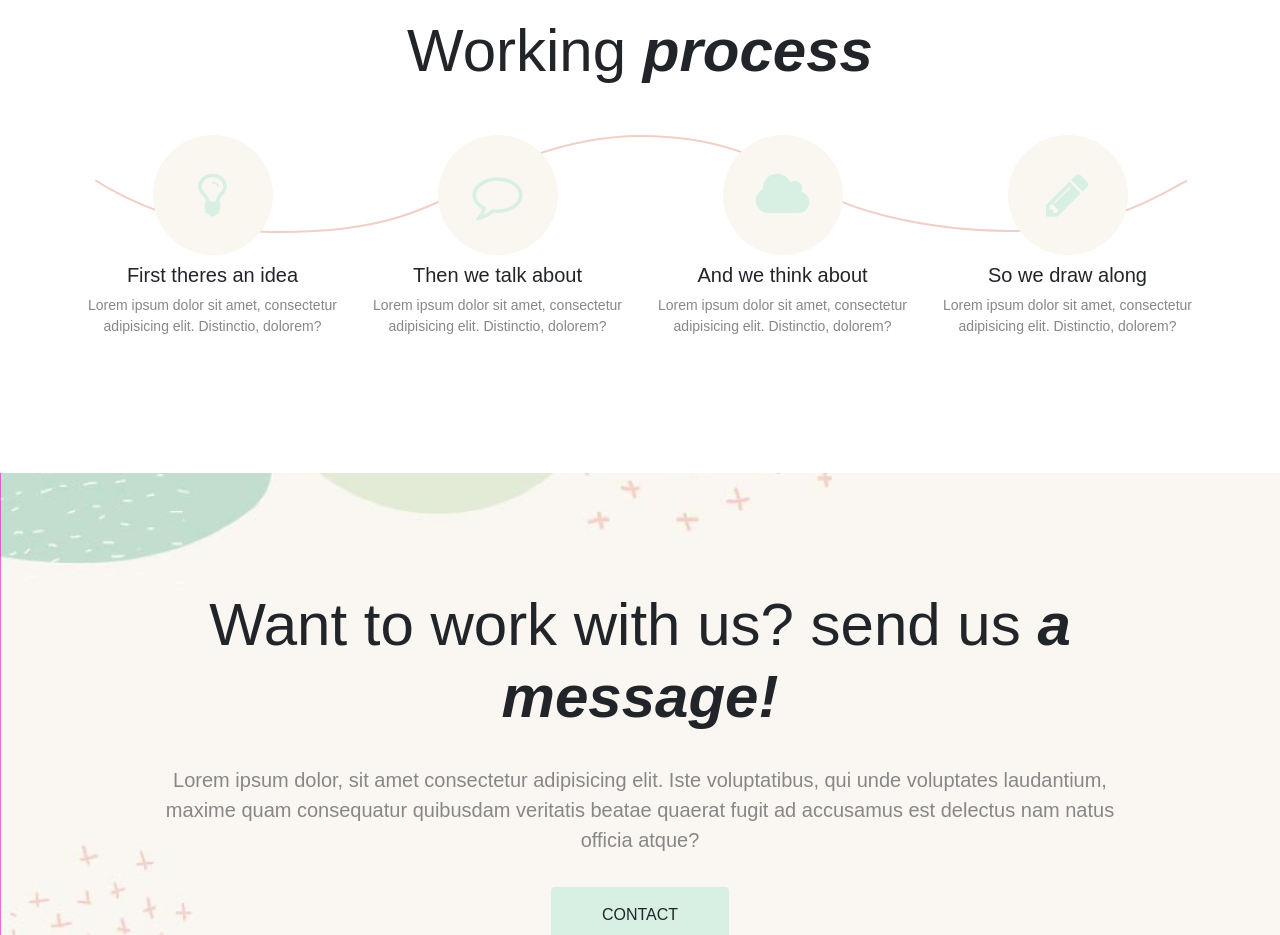
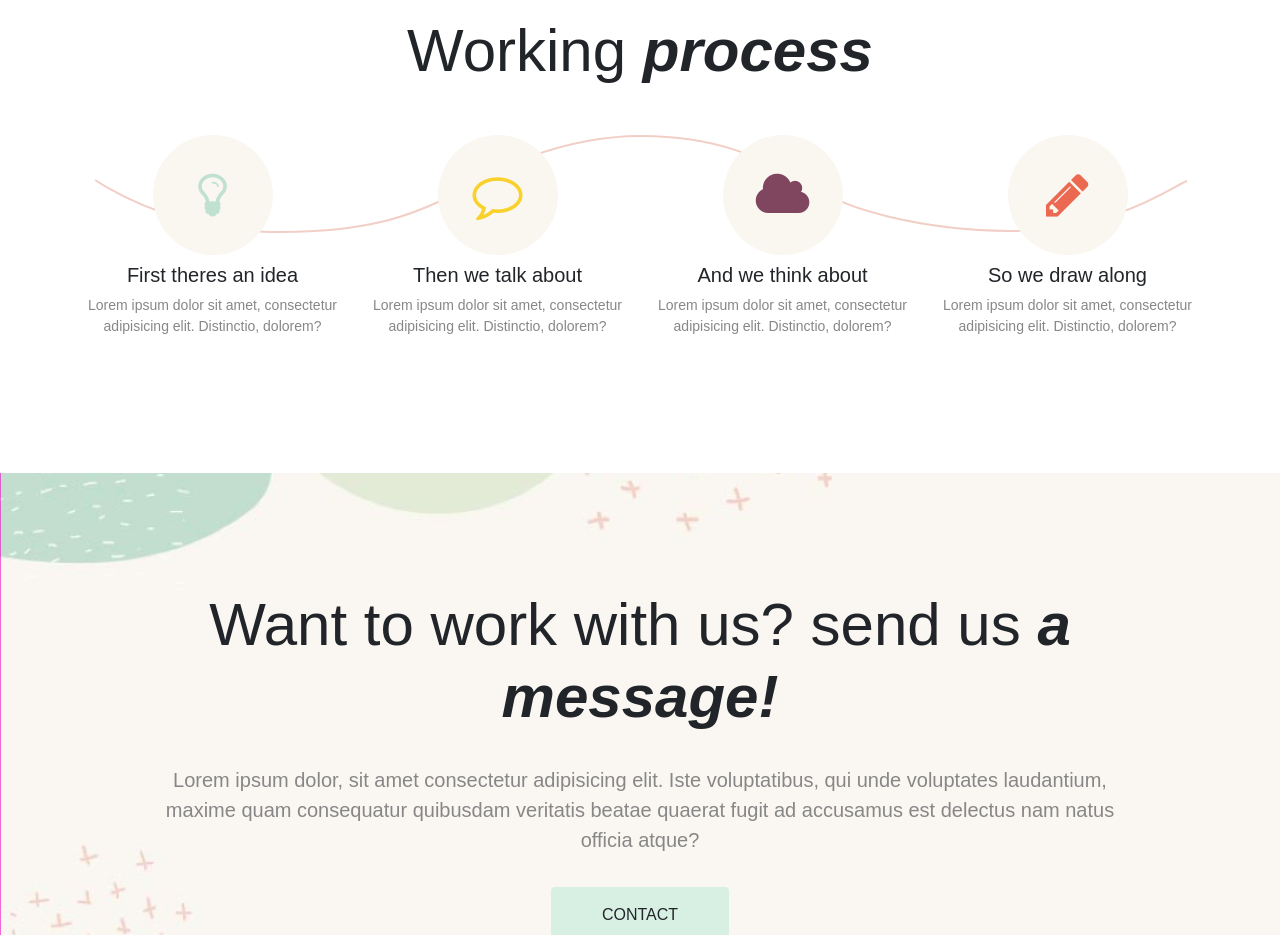
Before and after one commit to GiovanniConti/proj-html-vuejs, a Vue app: page / in a window 1280 px wide. Shown: the part 1560-2495 px from the top of the page. Built offline with nearby package versions, Linux system fonts and the light colour scheme.

Commit message:
added different color to card icon

```diff
--- a/src/components/WorkingProcess.vue
+++ b/src/components/WorkingProcess.vue
@@ -9,7 +9,7 @@
           :key="i"
         >
         <div class="iconContainer text-center">
-          <a href="#"><i :class="item.icon" aria-hidden="true"></i></a>
+          <a href="#"><i class="cardIcon" :class="item.icon" aria-hidden="true"></i></a>
         </div>
           <h3 class="fs-5 my-2">{{item.title}}</h3>
           <p class="">{{item.detail}}</p>
@@ -76,11 +76,10 @@ export default {
           background-color: #FAF7F1;
 
           a{
-            i{
+            .cardIcon{
               line-height: 120px;
               vertical-align: middle;
               font-size: 50px;
-              color: #D8F0E3;
             }
           }
         }
@@ -90,6 +89,18 @@ export default {
             color: #878787;
           }
       }
+      .wp_card:nth-child(1) .cardIcon{
+        color: #C0E1CF;
+      }
+      .wp_card:nth-child(2) .cardIcon{
+        color: #F8D12D;
+      }
+      .wp_card:nth-child(3) .cardIcon{
+        color: #80465F;
+      }
+      .wp_card:nth-child(4) .cardIcon{
+        color: #EB6950;
+      }
     }
   }
 }
```
